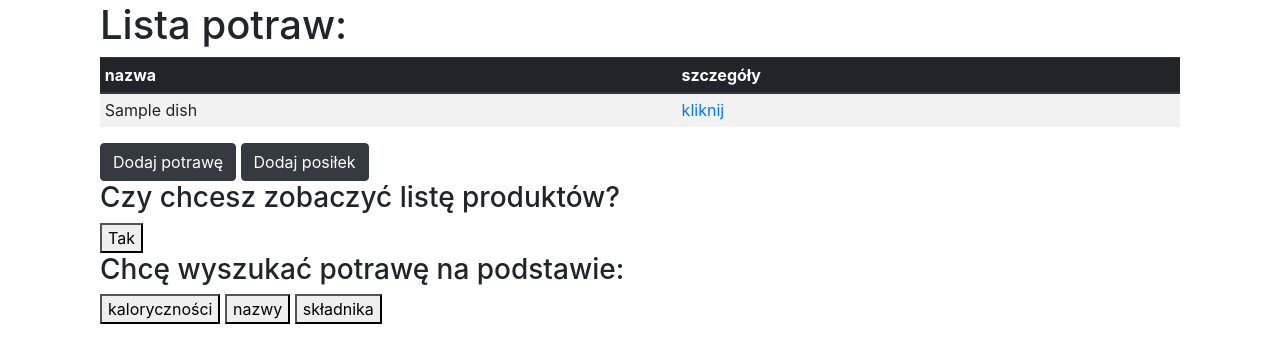
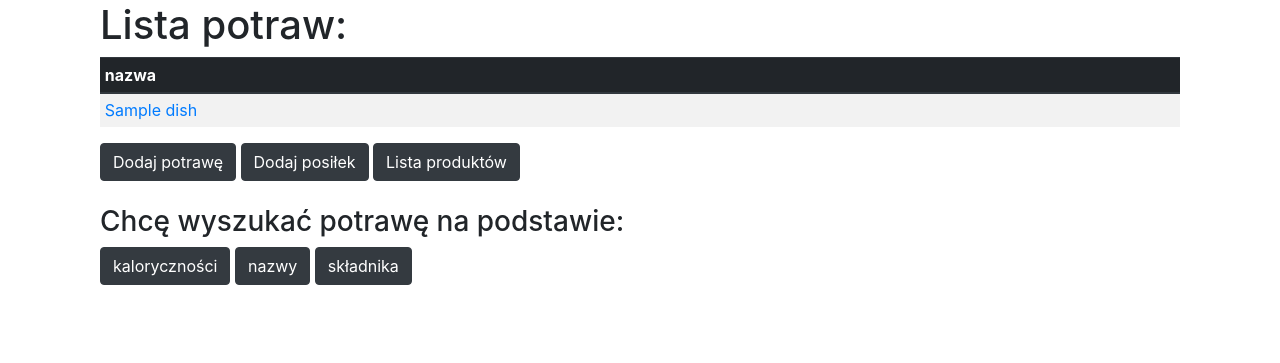
Before and after one commit to pyloveorg/diet_manager, a Flask app: page /list_of_dishes in a window 1280 px wide. Shown: the part 56-419 px from the top of the page. Run offline with Flask 2, Linux system fonts and the light colour scheme; a user stored in the database is signed in; tables that the repository leaves empty hold one stand-in row (values such as "Sample post"); some libraries are stand-ins or nearby versions.

Commit message:
list of dishes - changed page view

```diff
--- a/diet_manager/templates/list_of_dishes.html
+++ b/diet_manager/templates/list_of_dishes.html
@@ -9,15 +9,14 @@
         <thead class="thead-dark">
         <tr>
             <th> nazwa</th>
-            <th> szczegóły</th>
 
 
         </tr>
         </thead>
         {% for dish in list %}
         <tr>
-            <td> {{ dish['name'] }}</td>
-            <td><a href="dish/{{ dish['id']}}">kliknij</a></td>
+
+            <td><a href="dish/{{ dish['id']}}">{{ dish['name'] }}</a></td>
 
 
         </tr>
@@ -28,28 +27,29 @@
             <a href="/dish/add">
                 <button type="button" class="btn btn-dark">Dodaj potrawę</button>
             </a>
-            <a href="/meal/add"><button type="button" class="btn btn-dark">Dodaj posiłek</button></a>
+            <a href="/meal/add">
+                <button type="button" class="btn btn-dark">Dodaj posiłek</button>
+            </a>
+            <a href="/products">
+                <button type="button" class="btn btn-dark">Lista produktów</button>
+            </a>
         </div>
         <div>
 
         </div>
 
-
-        <h3> Czy chcesz zobaczyć listę produktów? </h3>
-        <a href="/products">
-            <button>Tak</button>
-        </a>
+        <br>
 
 
         <h3> Chcę wyszukać potrawę na podstawie:</h3>
         <a href="dish/find/calories">
-            <button> kaloryczności</button>
+            <button type="button" class="btn btn-dark"> kaloryczności</button>
         </a>
         <a href="dish/find/name">
-            <button> nazwy</button>
+            <button type="button" class="btn btn-dark"> nazwy</button>
         </a>
         <a href="dish/find/product">
-            <button> składnika</button>
+            <button type="button" class="btn btn-dark"> składnika</button>
         </a>
     </div>
 
```
